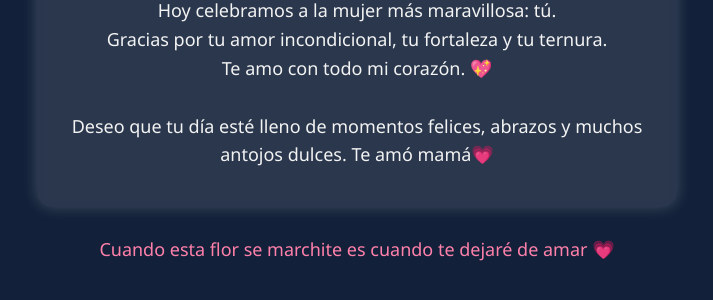
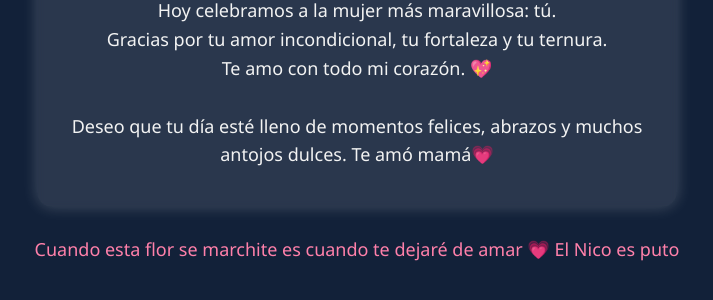
Before and after one commit to TenochVazquez/TenochVazquez.github.io, a plain HTML site: page index.html in a window 1280 px wide. Shown: the part 238-538 px from the top of the page, without its empty margins (283-996 px from the left). Drawn offline with Linux system fonts and the light colour scheme; a web font is replaced by a local one.

Commit message:
Actualizar index.html

```diff
--- a/index.html
+++ b/index.html
@@ -80,6 +80,7 @@
   </div>
  <a href="flor.html" style="display: block; text-align: center; color: #ff80aa; font-size: 18px; margin-top: 20px; text-decoration: none;">
   Cuando esta flor se marchite es cuando te dejaré de amar 💗
+El Nico es puto
 </a>
 </body>
 </html>
```
